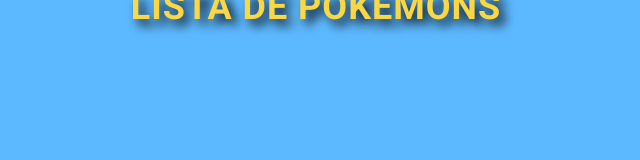
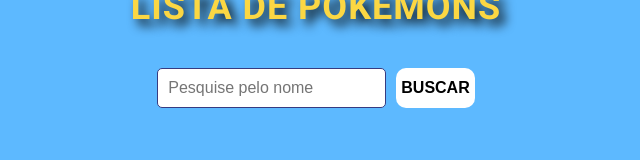
Before and after one commit to apolomoraes/mesttra, a plain HTML site: page pokedex/index.html in a window 1280 px wide. Shown: the whole page, without its empty margins (324-964 px from the left). Drawn offline with Linux system fonts and the light colour scheme; no server answers.

Commit message:
added search bar

```diff
--- a/pokedex/index.html
+++ b/pokedex/index.html
@@ -19,6 +19,10 @@
 
   <main>
     <section class="container">
+      <form class="form-busca">
+        <input type="text" name="buscar" id="buscar" placeholder="Pesquise pelo nome">
+        <button type="submit">Buscar</button>
+      </form>
       <ul id="pokemons">
       </ul>
     </section>
--- a/pokedex/script.js
+++ b/pokedex/script.js
@@ -1,13 +1,19 @@
-const api = fetch('https://pokeapi.co/api/v2/pokemon?limit=120');
-
 const pokemons = document.querySelector('#pokemons');
 
-api.then((response) => {
-  console.log(response);
-  return response.json();
-}).then((datas) => {
-  console.log(datas);
-  datas.results.map((data, index) => {
+const getPokemons = () => {
+  const api = fetch('https://pokeapi.co/api/v2/pokemon?limit=120');
+
+  api.then((response) => {
+    console.log(response);
+
+    return response.json();
+  }).then((datas) => {
+    render(datas.results);
+  })
+}
+
+const render = (datas) => {
+  datas.map((data, index) => {
     pokemons.insertAdjacentHTML('beforeend', `
         <li class="pokemon-card">
         <img src="https://raw.githubusercontent.com/PokeAPI/sprites/master/sprites/pokemon/other/showdown/${index + 1}.gif"/>
@@ -19,4 +25,6 @@
     // li.innerText = data.text;
     // tasks.appendChild(li);
   })
-})
+}
+
+getPokemons();
--- a/pokedex/style.css
+++ b/pokedex/style.css
@@ -89,3 +89,35 @@
   font-size: 2.2rem;
   color: #ff1f1f;
 }
+
+.form-busca {
+  display: flex;
+  margin: 1rem;
+}
+
+.form-busca input {
+  padding: 1rem;
+  outline: none;
+  font-size: 1.6rem;
+  border: 1px solid #363b81;
+  border-radius: 0.5rem;
+  color: #ff1f1f;
+}
+
+.form-busca button {
+  outline: none;
+  border: none;
+  background-color: white;
+  margin-left: 1rem;
+  cursor: pointer;
+  font-size: 16px;
+  font-weight: bold;
+  text-transform: uppercase;
+  padding: 0 0.5rem;
+  border-radius: 1rem;
+  transition: all .5s;
+}
+
+.form-busca button:hover {
+  transform: scale(1.1);
+}
```
